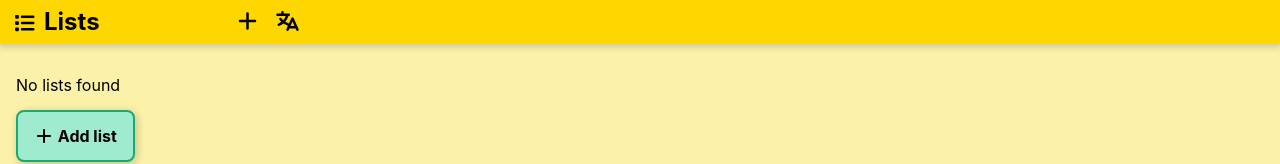
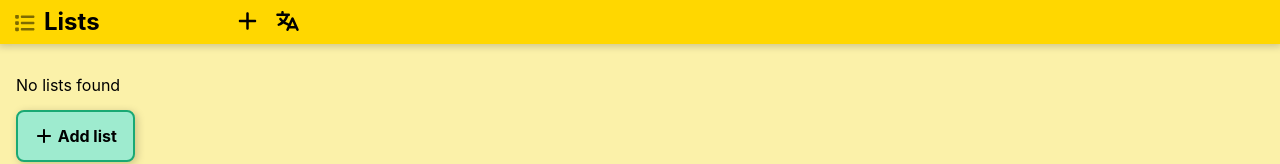
Before and after one commit to petermacko90/lists, a React (Vite) app: page / in a window 1280 px wide. Shown: the top 164 px of the page. Built offline with nearby package versions, Linux system fonts and the light colour scheme.

Commit message:
add disabling of toggle lists button

```diff
--- a/src/components/Button/Button.css
+++ b/src/components/Button/Button.css
@@ -1,7 +1,3 @@
 .action-button {
   height: var(--item-height);
 }
-
-button:disabled:hover {
-  cursor: not-allowed;
-}
--- a/src/components/Navigation/Navigation.tsx
+++ b/src/components/Navigation/Navigation.tsx
@@ -43,8 +43,12 @@ export default function Navigation({
     window.clearTimeout(timeoutRef.current);
   }
 
+  function isToggleListsDisabled(): boolean {
+    return listsCount === 0 || state.currentListId === null;
+  }
+
   function toggleLists() {
-    if (listsCount === 0 || state.currentListId === null) {
+    if (isToggleListsDisabled()) {
       return;
     }
 
@@ -56,8 +60,9 @@ export default function Navigation({
       <div>
         <button
           type="button"
+          disabled={isToggleListsDisabled()}
           onClick={toggleLists}
-          className="bg-transparent black f4 pointer navigation-button"
+          className={`bg-transparent black f4 pointer navigation-button${isToggleListsDisabled() ? ' o-50' : ''}`}
           title={translation.TOGGLE_LISTS}
           aria-label={translation.TOGGLE_LISTS}
         >
--- a/src/index.css
+++ b/src/index.css
@@ -37,6 +37,10 @@ input {
   height: var(--item-height);
 }
 
+button:disabled:hover {
+  cursor: not-allowed;
+}
+
 .noselect {
   user-select: none;
 }
```
